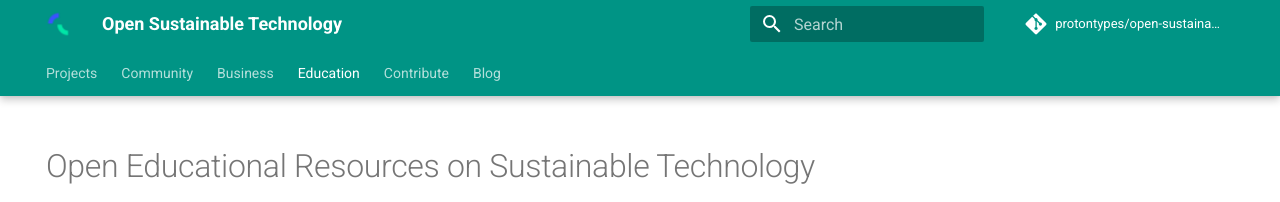
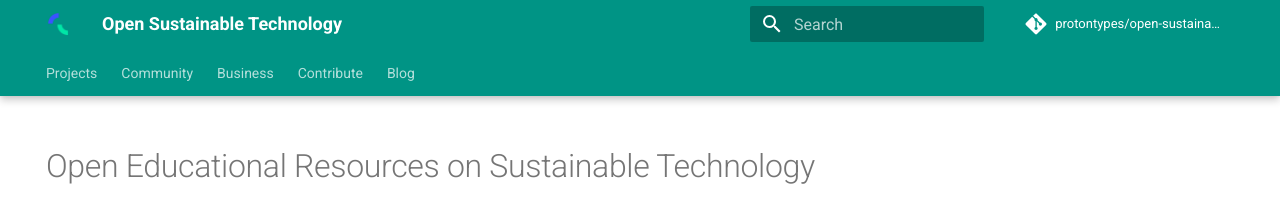
Before and after one commit to protontypes/open-sustainable-technology, an MkDocs documentation site: the page built from docs/education.md, in a window 1280 px wide. Shown: the top 202 px of the page. Built offline with MkDocs 1.6.1 and Material for MkDocs 9.7.7, drawn with Linux system fonts in a browser that asks for light colours; comment, search, counter and statistics services are not loaded.

Commit message:
Update mkdocs.yml

```diff
--- a/mkdocs.yml
+++ b/mkdocs.yml
@@ -9,7 +9,7 @@ nav:
   - "Projects": "index.md"
   - "Community": "community.md"
   - "Business" : "business.md"
-  - "Education": "education.md"
+#  - "Education": "education.md"
   - "Contribute": "contributing.md"
   - Blog:
       2022:
```
